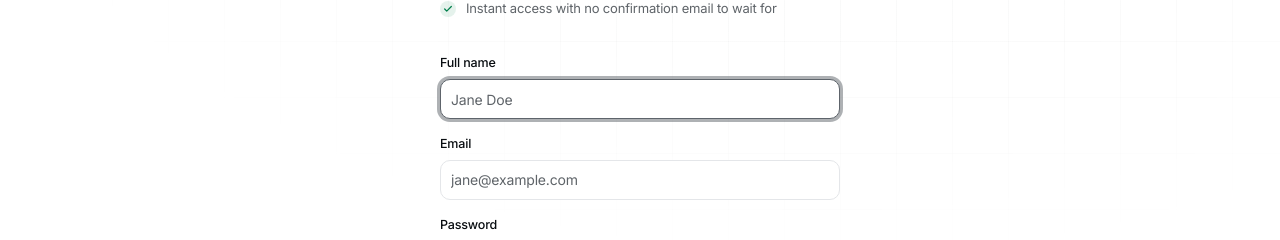
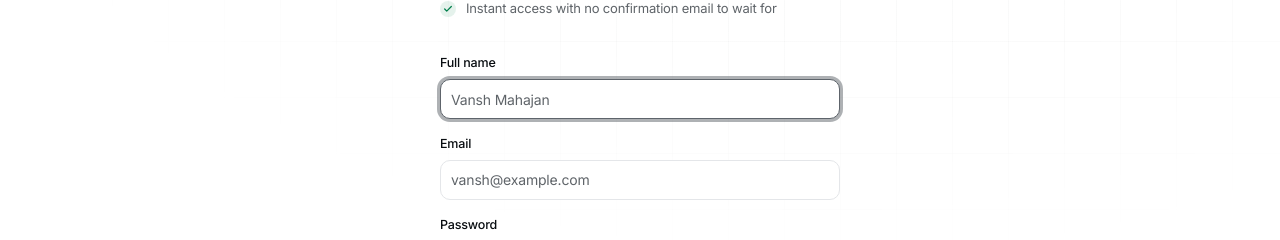
Before and after one commit to Vansh150705/ThreatBrain, a React (Vite) app in the folder frontend/: page /signup in a window 1280 px wide. Shown: the part 351-591 px from the top of the page. Built offline with nearby package versions, Linux system fonts and the light colour scheme; no server answers.

Commit message:
chore(signup): update placeholder name and email

```diff
--- a/frontend/src/pages/SignupPage.tsx
+++ b/frontend/src/pages/SignupPage.tsx
@@ -147,7 +147,7 @@ export default function SignupPage() {
                 type="text"
                 value={fullName}
                 onChange={(e) => setFullName(e.target.value)}
-                placeholder="Jane Doe"
+                placeholder="Vansh Mahajan"
                 required
                 autoFocus
                 className="h-10 text-[14px] bg-white"
@@ -162,7 +162,7 @@ export default function SignupPage() {
                 type="email"
                 value={email}
                 onChange={(e) => setEmail(e.target.value)}
-                placeholder="jane@example.com"
+                placeholder="vansh@example.com"
                 required
                 className="h-10 text-[14px] bg-white"
               />
```
